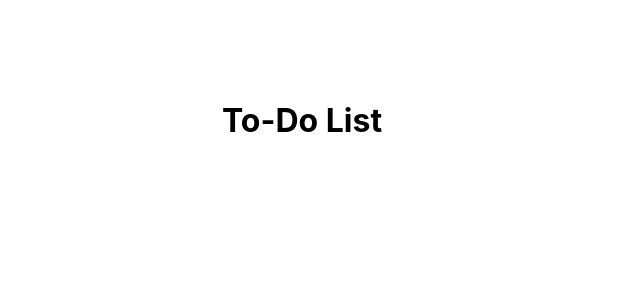
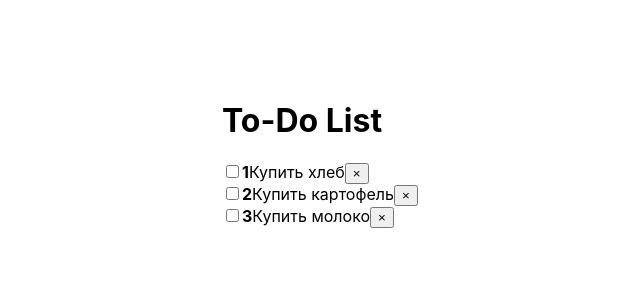
Before and after one commit to nylus-ark/todo-list-app, a React (Create React App) app: page / in a window 1280 px wide. Shown: the top 300 px of the page, without its empty margins (118-758 px from the left). Built offline with nearby package versions, Linux system fonts and the light colour scheme.

Commit message:
Add Todo component

```diff
--- a/src/App.js
+++ b/src/App.js
@@ -1,7 +1,17 @@
+import TodoList from "./Todo/TodoList";
+
 function App() {
+
+  const todoData = [
+    {id: 1, complited: false, title: 'Купить хлеб'},
+    {id: 2, complited: false, title: 'Купить картофель'},
+    {id: 3, complited: false, title: 'Купить молоко'},
+  ];
+
   return (
     <div className="wrapper">
       <h1>To-Do List</h1>
+      <TodoList todos={todoData} />
     </div>
   );
 }
--- /dev/null
+++ b/src/Todo/TodoItem.js
@@ -0,0 +1,17 @@
+export default function TodoItem({ todo, index }) {
+  return (
+    <li>
+      <span>
+        <input type="checkbox" />
+        <strong>
+          {index + 1}
+        </strong>
+        {todo.title}
+      </span>
+
+      <button type="button">
+        &times;
+      </button>
+    </li>
+  );
+}
--- /dev/null
+++ b/src/Todo/TodoList.js
@@ -0,0 +1,19 @@
+import TodoItem from "./TodoItem";
+
+export default function TodoList(props) {
+  const styles = {
+    ul: {
+      listStyle: 'none',
+      margin: 0,
+      padding: 0,
+    },
+  };
+
+  return (
+    <ul style={styles.ul}>
+      {props.todos.map((todo, index) => {
+        return <TodoItem todo={todo} key={todo.id} index={index} />
+      })}
+    </ul>
+  );
+}
```
